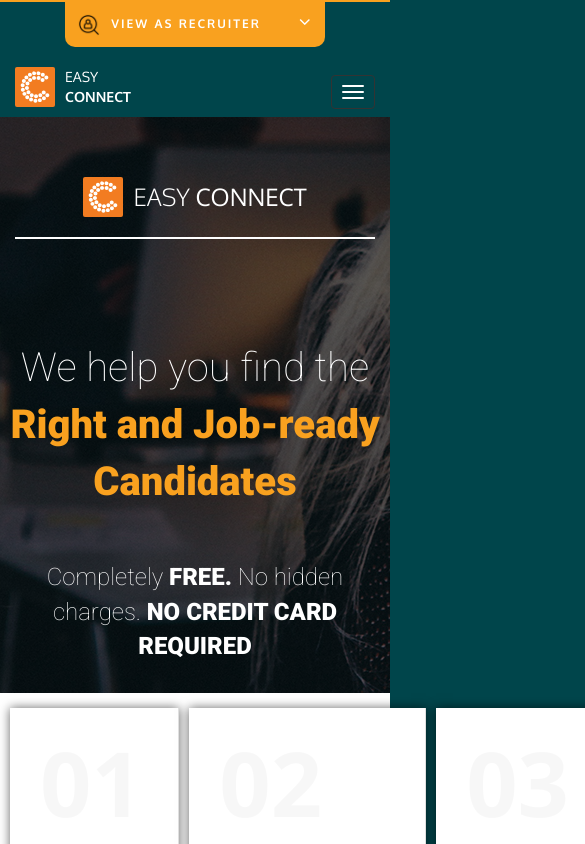
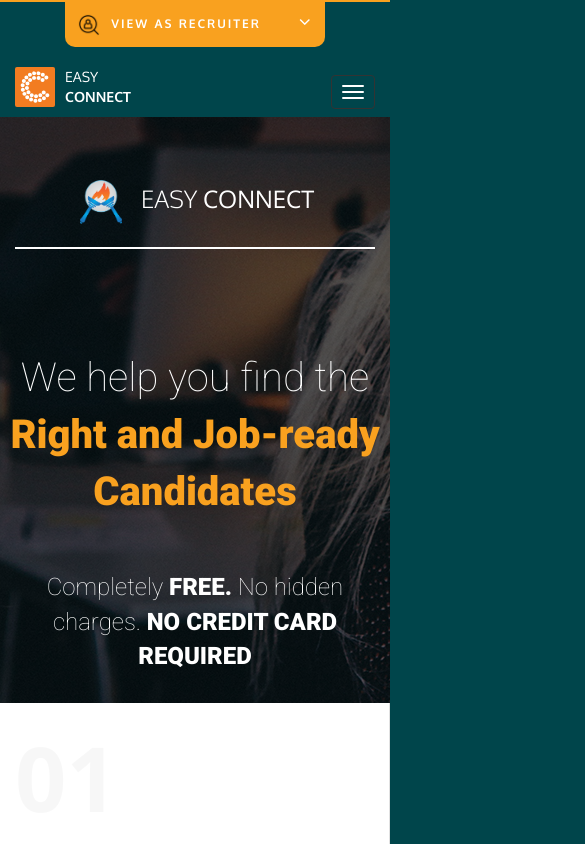
Before and after one commit to anjaligupta0621/EasyConnect, a React (Create React App) app: page / in a window 390 px wide. Shown: the top 844 px of the page, 585 px wide, since content can reach past the window. Built offline with nearby package versions, Linux system fonts and the light colour scheme; some icons are missing; a web font is replaced by a local one.

Commit message:
[Sprint2][Issue #40][Mobile Support]
Adding the Mobile view Support for our Application which enables to run smoothly on Small Devices.

```diff
--- a/public/index.html
+++ b/public/index.html
@@ -19,15 +19,10 @@
     <link href="css/font-awesome.min.css" rel="stylesheet">
 	<meta charset="utf-8">
 	<meta name="viewport" content="width=device-width, initial-scale=1">
-	<link rel="stylesheet" href="https://maxcdn.bootstrapcdn.com/bootstrap/3.3.7/css/bootstrap.min.css">
-
 	<link rel="stylesheet" href="https://cdnjs.cloudflare.com/ajax/libs/font-awesome/4.7.0/css/font-awesome.min.css">
 
 	<link href="https://fonts.googleapis.com/css?family=Rock+Salt" rel="stylesheet">
 
-	<script src="https://ajax.googleapis.com/ajax/libs/jquery/3.2.1/jquery.min.js"></script>
-  <script src="https://maxcdn.bootstrapcdn.com/bootstrap/3.3.7/js/bootstrap.min.js"></script>
-  <!-- <script src="https://use.fontawesome.com/829cd352f9.js"></script> -->
     <!--
       manifest.json provides metadata used when your web app is installed on a
       user's mobile device or desktop. See https://developers.google.com/web/fundamentals/web-app-manifest/
--- a/src/components/home.component.js
+++ b/src/components/home.component.js
@@ -17,7 +17,8 @@ import shadowImage from '../img/steps-shadow.png'
 class Home extends React.PureComponent {
 
 	state = {
-		showModal: false
+		showModal: false,
+    isLoggedIn:false
 	}
 
   showLoginDialog =()=> {
@@ -33,8 +34,11 @@ class Home extends React.PureComponent {
   }
 
 	render() {
-		const mystyle = {
-			boxShadow: "0 0 10px rgba(0,0,0,0.6)",
+		const  mystyle = {
+      padding: "0px",
+      backgroundImage:`url(${shadowImage})`,
+      backgroundRepeat:"no-repeat",
+      backgroundPosition:"top left"
 
     };
 		const blockStyle = {
@@ -47,18 +51,14 @@ class Home extends React.PureComponent {
 
       <Header showLogin={this.showLoginDialog} hideLogin={this.hideLoginDialog}/>
 			<div id="banner" className="text-center">
-					<h1 className="banner-logo-box"><span className="main-logo mr-10"></span>
-						<div>
-							Easy <span>Connect</span>
-						</div>
-					</h1>
+  <h1><img src={logolarge} alt="Easy Connect"/>Easy <span>Connect</span></h1>
   <p className="caption1">We help you find the <span>Right and Job-ready Candidates</span></p>
   <p className="caption2">Completely <span>FREE.</span> No hidden charges. <span>No credit card required</span></p>
 
 
-					<div className="col-lg-12 steps" style={{ padding: "15px 10px",display: "grid",gridTemplateColumns: "1fr 1fr 1fr 1fr",gridGap: "10px" }}>
-						<a href="#section1" style={blockStyle}>
-							<div className="col-lg-12 col-md-6 col-sm-6 step1" style={mystyle}>
+  <div className="col-lg-12 steps" style={{padding:"0px"}}>
+  <a href="#section1">
+		<div className="col-lg-3 col-md-6 col-sm-6 step1" style={mystyle}>
 			<div className="col-lg-3 col-md-3 col-sm-3 col-xs-12 step-no">01</div>
 			<div className="col-lg-9 col-md-9 col-sm-9 col-xs-12">
 				<h2>Access a large pool of freshers</h2>
@@ -67,8 +67,8 @@ class Home extends React.PureComponent {
 		</div>
 	</a>
 
-						<a href="#section2" style={blockStyle}>
-							<div className="col-lg-12 col-md-6 col-sm-6 step1" style={mystyle}>
+  <a href="#section2">
+		<div className="col-lg-3 col-md-6 col-sm-6 step1" style={mystyle}>
 			<div className="col-lg-3 col-md-3 col-sm-3 col-xs-12 step-no">02</div>
 			<div className="col-lg-9 col-md-9 col-sm-9 col-xs-12">
 				<h2>Applicants are automatically sorted</h2>
@@ -77,8 +77,8 @@ class Home extends React.PureComponent {
 		</div>
 	</a>
 
-						<a href="#section3" style={blockStyle}>
-							<div className="col-lg-12 col-md-6 col-sm-6 step1" style={mystyle}>
+	<a href="#section3">
+		<div className="col-lg-3 col-md-6 col-sm-6 step1"  style={mystyle}>
 			<div className="col-lg-3 col-md-3 col-sm-3 col-xs-12 step-no">03</div>
 			<div className="col-lg-9 col-md-9 col-sm-9 col-xs-12">
 				<h2>View rich profiles of top ranked candidates</h2>
@@ -87,8 +87,8 @@ class Home extends React.PureComponent {
 		</div>
 	</a>
 
-						<a href="#section4" style={blockStyle}>
-							<div className="col-lg-12 col-md-6 col-sm-6 step1" style={mystyle}>
+	<a href="#section4">
+		<div className="col-lg-3 col-md-6 col-sm-6 step1" style={mystyle}>
 			<div className="col-lg-3 col-md-3 col-sm-3 col-xs-12 step-no">04</div>
 			<div className="col-lg-9 col-md-9 col-sm-9 col-xs-12">
 				<h2>Hire freshers without leaving your office</h2>
@@ -100,10 +100,12 @@ class Home extends React.PureComponent {
   </div>
 
   <div className="banner-arrow text-center">
-						<a href="#section1"><img src={bannerArrow} alt="" /></a>
+      <a href="#section1"><img src={bannerArrow} alt=""/></a>
   </div>
 </div>
   </div>
+
+
 
 
 		);
```
Lines whose indentation alone changed are shown as unchanged.
